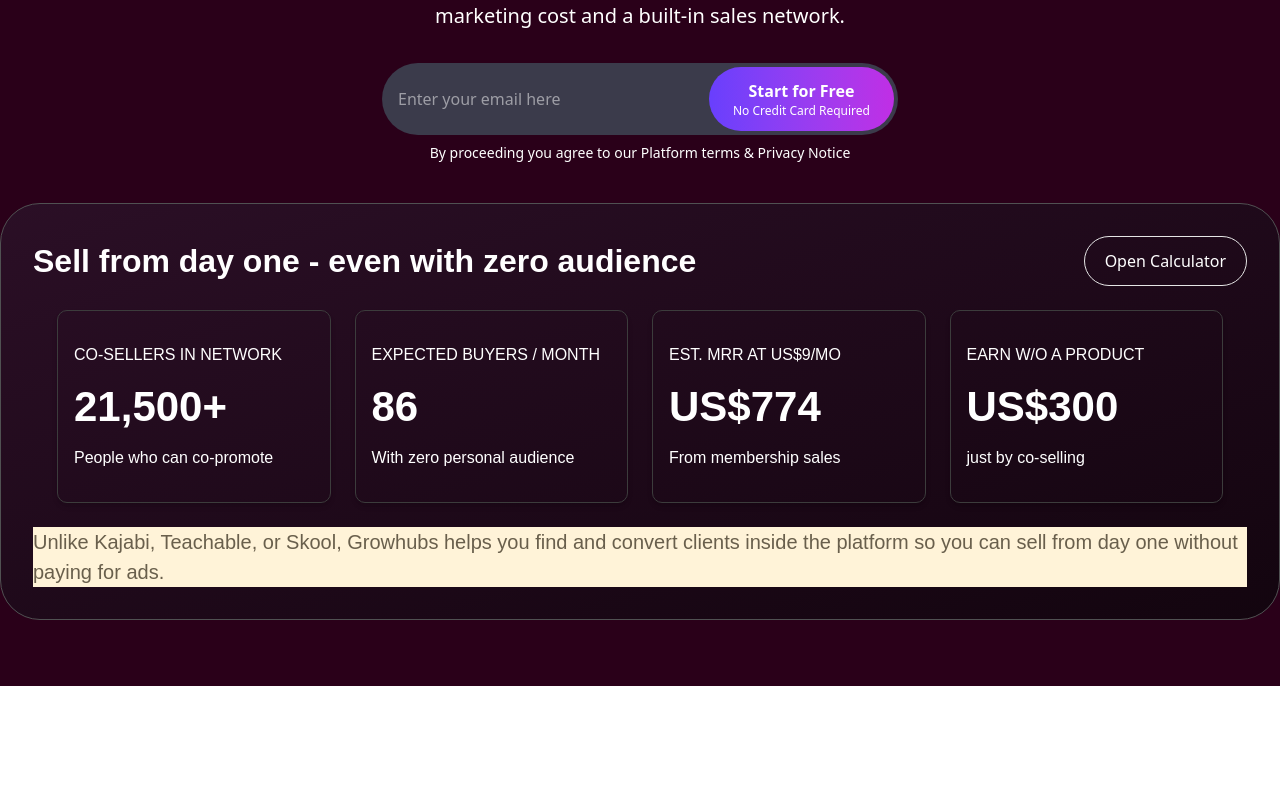
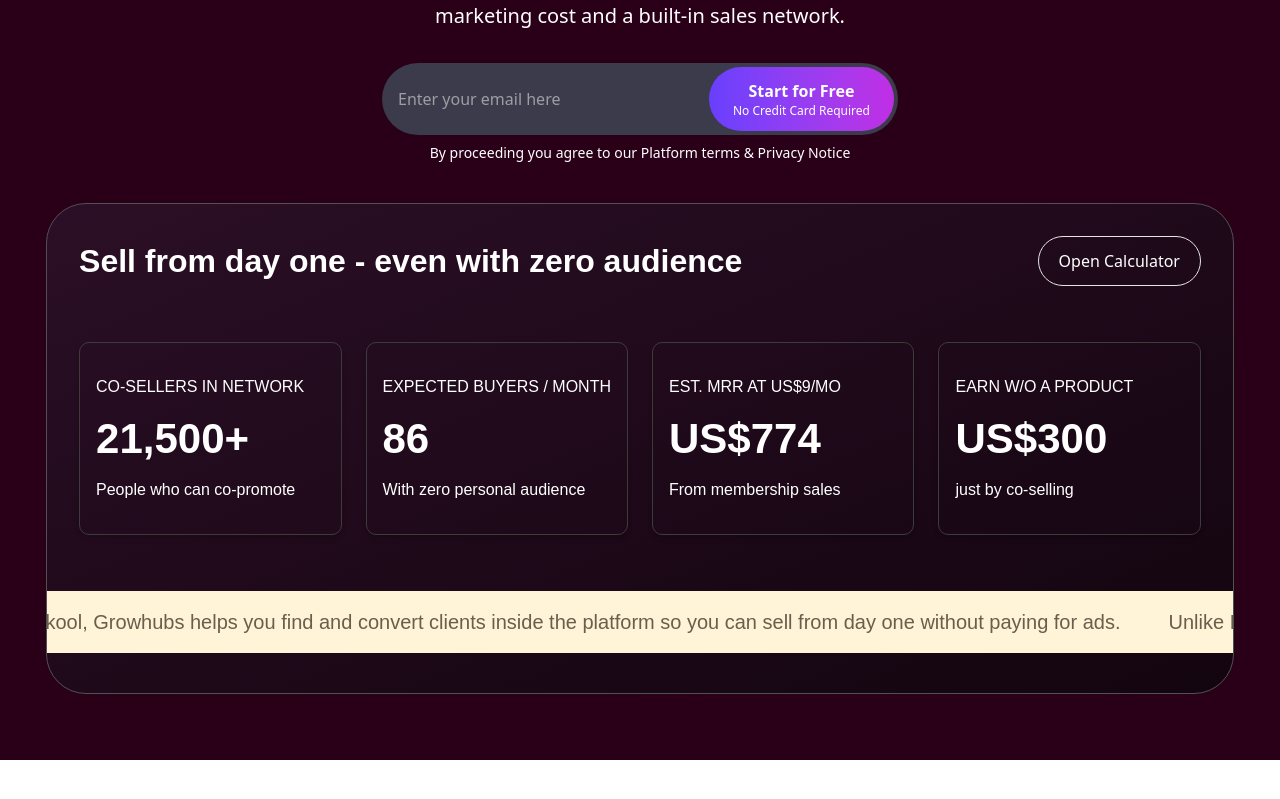
Before and after one commit to tanvirbadsha/wiztechh_bd, a React (Vite) app: page / in a window 1280 px wide. Shown: the part 1507-2306 px from the top of the page. Before the commit the page ends 2236 px from the top, so only its background shows below. Built offline with nearby package versions, Linux system fonts and the light colour scheme.

Commit message:
added auto scrolling with react-fast-marquee package

```diff
--- a/package.json
+++ b/package.json
@@ -18,6 +18,7 @@
     "lucide-react": "^0.555.0",
     "react": "^19.2.0",
     "react-dom": "^19.2.0",
+    "react-fast-marquee": "^1.6.5",
     "tailwind-merge": "^3.4.0",
     "tailwindcss": "^4.1.17"
   },
--- a/src/components/main_layout/SellStats.jsx
+++ b/src/components/main_layout/SellStats.jsx
@@ -1,3 +1,4 @@
+import Marquee from "react-fast-marquee";
 import SingleStatSell from "./marketing_hero/SingleStatSell";
 
 const stats = [
@@ -20,7 +21,7 @@ const stats = [
 ];
 export default function SellStats() {
   return (
-    <div className="border border-[#505152] rounded-[40px] bg-linear-to-br from-[#2b0f26] to-[rgb(19,5,15)] p-8">
+    <div className="border border-[#505152] rounded-[40px] bg-linear-to-br from-[#2b0f26] to-[rgb(19,5,15)] p-8 relative space-y-14">
       <div className="flex justify-between items-center">
         <h1 className="font-blauerNue text-[32px] font-semibold">
           Sell from day one - even with zero audience
@@ -29,7 +30,7 @@ export default function SellStats() {
           Open Calculator
         </button>
       </div>
-      <div className="grid grid-cols-1 md:grid-cols-2 lg:grid-cols-4 gap-6 p-6">
+      <div className="grid grid-cols-1 md:grid-cols-2 lg:grid-cols-4 gap-6">
         {stats.map((stat, index) => (
           <SingleStatSell
             key={index}
@@ -39,11 +40,16 @@ export default function SellStats() {
           />
         ))}
       </div>
-      <p className="font-silika text-[20px] font-medium  bg-[#FFF3D8] text-[#695F4C]">
-        Unlike Kajabi, Teachable, or Skool, Growhubs helps you find and convert
-        clients inside the platform so you can sell from day one without paying
-        for ads.
-      </p>
+      <div className="bg-[#FFF3D8] absolute left-0">
+        <Marquee>
+          <p className="font-silika text-[20px] font-medium text-[#695F4C] px-6 py-4">
+            Unlike Kajabi, Teachable, or Skool, Growhubs helps you find and
+            convert clients inside the platform so you can sell from day one
+            without paying for ads.
+          </p>
+        </Marquee>
+      </div>
+      <div className="h-[70px]"></div>
     </div>
   );
 }
```
Also changed, not shown: 1 other file (tests, documents, lock files or other folders).
